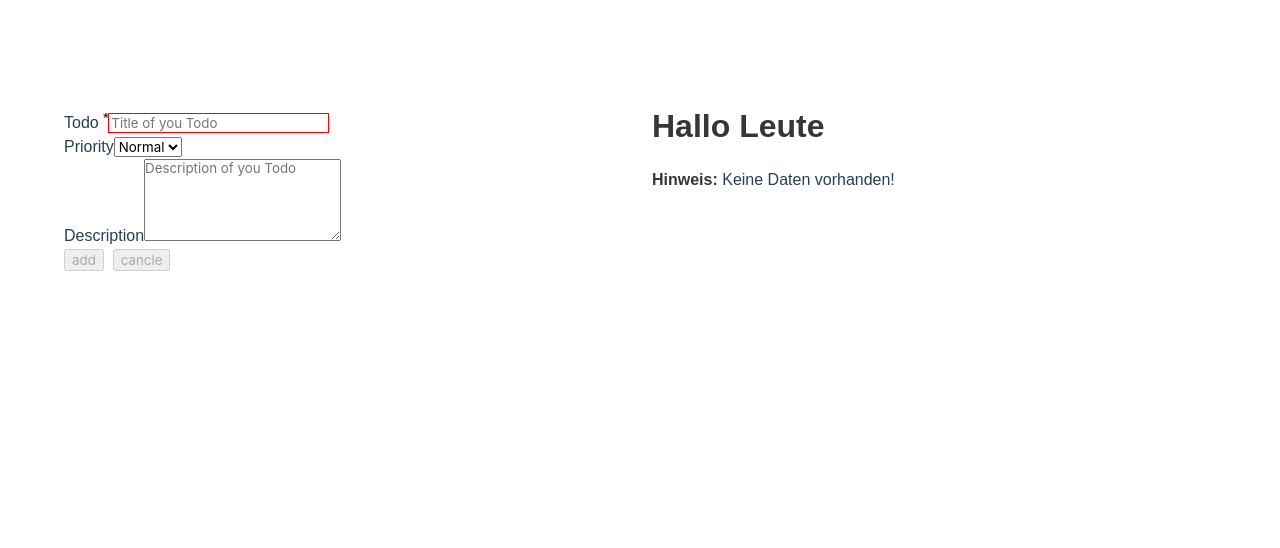
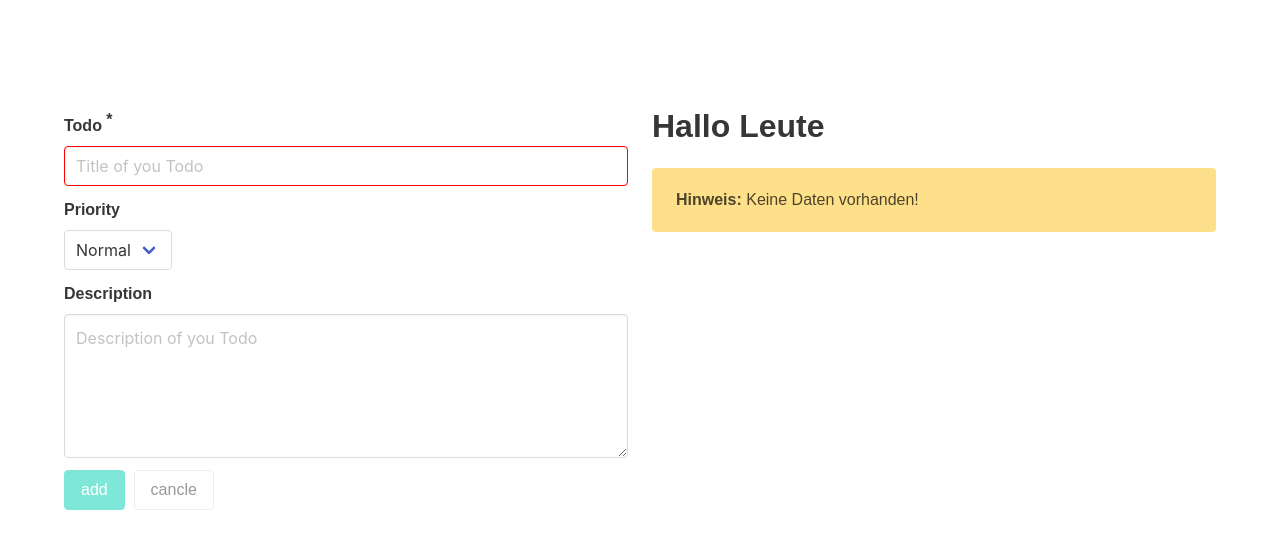
Before and after one commit to BenjaminVockenberg/simple-todo, a Vue app: page / in a window 1280 px wide. Shown: the top 548 px of the page. Built offline with nearby package versions, Linux system fonts and the light colour scheme.

Commit message:
successfully moved from bootstrap to bulma

```diff
--- a/src/components/TodoForm.vue
+++ b/src/components/TodoForm.vue
@@ -3,62 +3,80 @@
     <div class="columns">
         <div class="column">
             <form>
-                <div class="form-group">
-                    <label>Todo
-                    <sup>
+                <div class="field">
+                    <label class="label">Todo
+                        <sup class="control">
                             <strong>*</strong>
                         </sup>
                     </label>
+                    <div class="control">
                         <input
                         :class="{ 'error' : item.title === '' }"
                         v-model="item.title"
-                    class="form-control"
+                        class="input"
                         placeholder="Title of you Todo"
                         type="text"
                         @focus="touched = true"
                         >
                     </div>
-            <div v-if="item.title === '' && touched" class="alert alert-info">
+
+            </div>
+            <div v-if="item.title === '' && touched" class="notification is-primary">
                 <p>
                     <strong>Info:</strong>This field is required!
                 </p>
             </div>
-            <div class="form-group">
-                <label>Priority</label>
-                <select v-model="item.priority" class="form-control" name="priority">
+            <div class="field">
+                <label class="label">Priority</label>
+                <div class="control">
+                    <div class="select">
+                        <select v-model="item.priority" name="priority">
                             <option>High</option>
                             <option>Normal</option>
                             <option>Low</option>
                         </select>
                     </div>
-            <div class="form-group">
-                <label>Description</label>
+
+                </div>
+            </div>
+            <div class="field">
+                <label class="label">Description</label>
+                <div class="control">
                     <textarea
                     v-model="item.todo"
-                    class="form-control"
+                    class="textarea"
                     placeholder="Description of you Todo"
                     name="todo"
                     rows="5"
                     ols="80"
                     />
                 </div>
-            <div class="form-group">
-                <button
+
+            </div>
+            <div class="field">
+                <div class="control">
+                    <a class="button is-primary"
                     :disabled="item.title === ''"
-                    class="btn btn-primary"
                     type="button"
                     name="add"
                     @submit.prevent
                     @click="add()"
-                >add</button>&nbsp;
-                <button
+                    >
+                        add
+                    </a>&nbsp;
+
+
+                    <a
                         :disabled="item.title === ''"
-                    class="btn btn-secondary"
+                        class="button"
                         type="button"
                         name="cancle"
                         @submit.prevent
                         @click="cancle()"
-                >cancle</button>
+                    >
+                        cancle
+                    </a>
+                </div>
             </div>
         </form>
     </div>
@@ -67,45 +85,48 @@
     <div class="column">
         <!-- Component TodoTitle -->
         <TodoTitle msg="Hallo Leute"/>
-        <div v-if="entry.length < 1" class="alert alert-warning">
+        <div v-if="entry.length < 1" class="notification is-warning">
             <p>
                 <strong>Hinweis:</strong> Keine Daten vorhanden!
             </p>
         </div>
-        <ul class="list-group">
-            <li v-for="(element, index) in entry" :key="index" class="list-group-item">
-                <div class="row">
-                    <div class="col-md-8">
-                        <span
-                            :class="{ 'badge badge-danger' : element.priority === 'High', 'badge badge-success' : element.priority === 'Normal', 'badge badge-info' : element.priority === 'Low' }"
-                        >
-                            {{ element.priority }}
+
+        <div class="box" :class="{ 'done' : element.addDone }" v-for="(element, index) in entry" :key="index">
+            <article class="media">
+                <div class="media-left">
+                    <span class="tag is-info is-large" :class="{ 'tag is-danger is-large' : element.priority === 'High', 'tag is-success is-large' : element.priority === 'Normal', 'tag is-info is-large' : element.priority === 'Low' }">{{ element.priority }}</span>
+                </div>
+                <div class="media-content">
+                    <div class="content">
+                        <p>
+                            <strong>{{ element.title }}</strong>
+                            <br>
+                            {{ element.todo }}
+                        </p>
+                    </div>
+                    <nav class="level">
+                        <div class="level-left">
+                            <p class="buttons">
+                                <a class="button is-success" @click="element.addDone = !element.addDone">
+                                    <span class="icon is-small">
+                                        <i class="fas fa-check"></i>
                                     </span>
-                        <h3 :class="{ 'done' : element.addDone }">
-                            <strong>{{ element.title }}</strong>
-                        </h3>
-                        <p>{{ element.todo }}</p>
+                                    <span>{{ element.addDone ? 'undone' : 'done' }}</span>
+                                </a>
+                                <a class="button is-danger is-outlined" @click="deleteItem(index)">
+                                    <span>Delete</span>
+                                    <span class="icon is-small">
+                                        <i class="fas fa-times"></i>
+                                    </span>
+                                </a>
+                            </p>
                         </div>
-                    <div class="col-md-4">
-                        <a
-                            class="btn btn-success"
-                            type="button"
-                            @click="element.addDone = !element.addDone"
-                        >
-                            {{ element.addDone ? 'undone' : 'done' }}
-                        </a>&nbsp;
-                        <button
-                            class="button"
-                            type="button"
-                            name="delete"
-                            @click="deleteItem(index)"
-                        >
-                            x
-                        </button>
+                    </nav>
                 </div>
+            </article>
         </div>
-            </li>
-        </ul>
+
+
         </div>
     </div>
 </template>
@@ -168,7 +189,7 @@ export default {
 
 <style scoped lang="scss">
 .done {
-  text-decoration: line-through;
+    opacity: 0.5;
 }
 
 .error {
```
Also changed, not shown: .eslintrc.js, src/App.vue (line endings or trailing spaces). Lines whose indentation alone changed are shown as unchanged.
